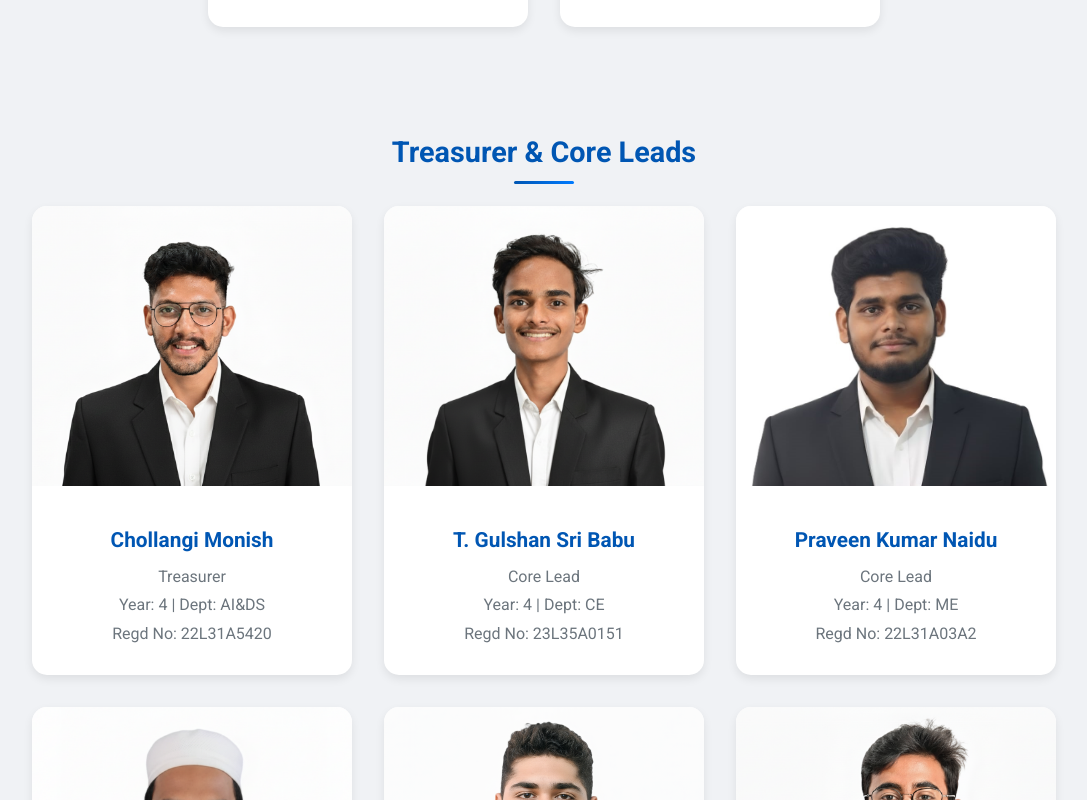
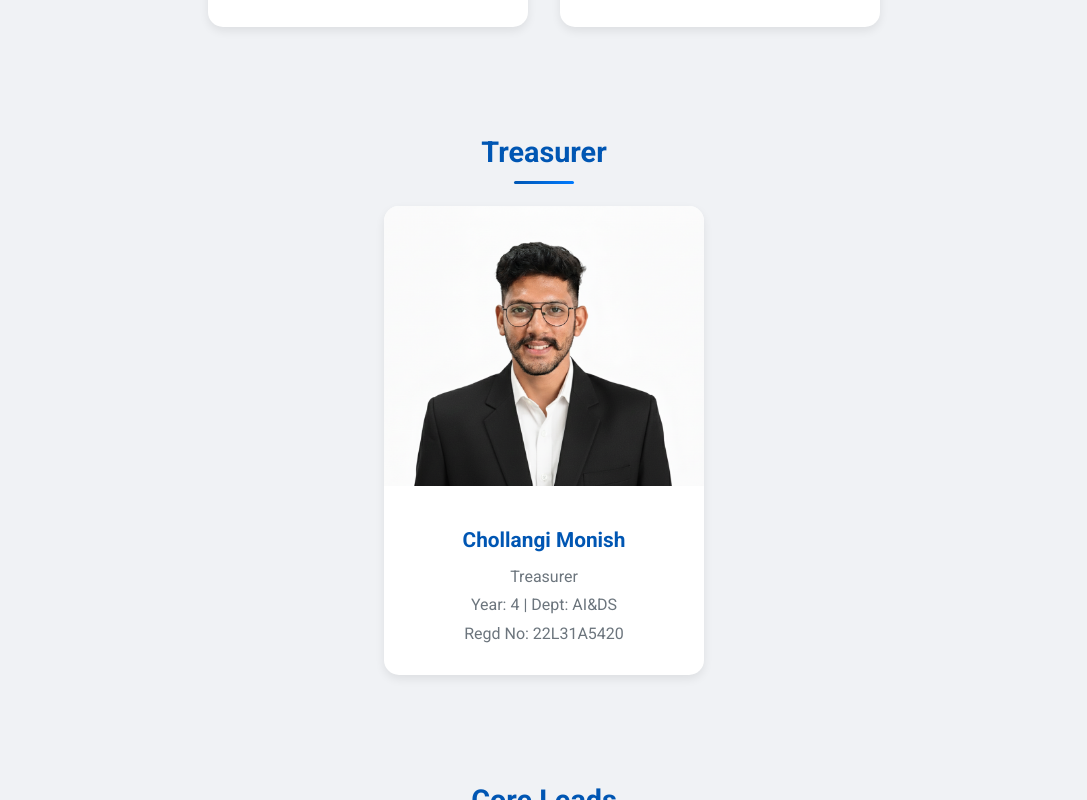
Before and after one commit to Jaideepthandra/vsac.viit, a React (Vite) app: page / in a window 1280 px wide. Shown: the part 1400-2200 px from the top of the page, without its empty margins (96-1183 px from the left). Built offline with nearby package versions, Linux system fonts and the light colour scheme.

Commit message:
Treasurer & Co-Treasurer seperated from others

```diff
--- a/src/App.jsx
+++ b/src/App.jsx
@@ -20,12 +20,14 @@ function App() {
     const sections = {
         "Section-1: President": ["President"],
         "Section-2: Vice Presidents": ["Vice - President"],
-        "Sections-3: Treasurer & Core Leads": ["Treasurer", "Core Lead"],
-        "Section-4: Secretaries": ["Secretary"],
-        "Section-5: Co-Treasurer & Core Team": ["Co - Treasurer", "Core Team"],
-        "Section-6: Club Managers": ["Club Manager"],
-        "Section-7: Joint Secretaries": ["Joint Secretary"],
-        "Section-8: Club Coordinators": ["Club Coordinator"],
+        "Sections-3: Treasurer": ["Treasurer"],
+        "Sections-4: Core Leads": ["Core Lead"],
+        "Section-5: Secretaries": ["Secretary"],
+        "Section-6: Co-Treasurer": ["Co - Treasurer"],
+        "Section-7: Core Team": ["Core Team"],
+        "Section-8: Club Managers": ["Club Manager"],
+        "Section-9: Joint Secretaries": ["Joint Secretary"],
+        "Section-10: Club Coordinators": ["Club Coordinator"],
     };
 
     const groupedMembers = Object.keys(sections).reduce((acc, section) => {
```
